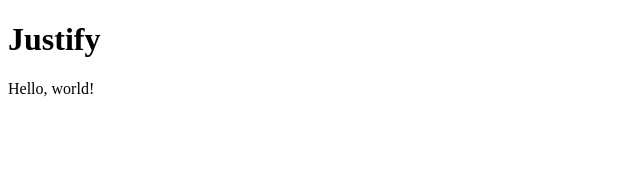
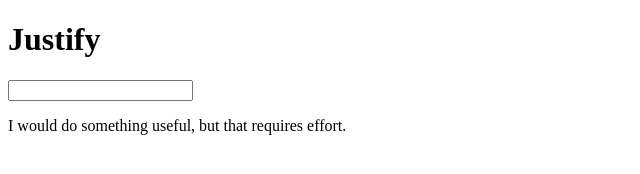
Before and after one commit to hollyhastings/justify, a plain HTML site: page index.html in a window 1280 px wide. Shown: the whole page, without its empty margins (0-640 px from the left). Drawn offline with nearby package versions, Linux system fonts and the light colour scheme.

Commit message:
Add the ability to add a situation

```diff
--- a/app.js
+++ b/app.js
@@ -4,5 +4,6 @@ var app = angular.module('justify', []);
 
 // The main controller for Justify
 app.controller('JustifyController', function ($scope) {
-  $scope.message = 'Hello, world!';
+  $scope.noun = 'effort';
+  $scope.defaultSituation = 'do something useful';
 });
--- a/index.html
+++ b/index.html
@@ -9,7 +9,8 @@
 
   <body>
     <h1>Justify</h1>
-    <p ng-bind="message"></p>
+    <input type="text" ng-model="situation">
+    <p>I would {{situation || defaultSituation}}, but that requires {{noun}}.</p>
 
     <!-- scripts -->
     <script src="https://ajax.googleapis.com/ajax/libs/angularjs/1.3.0-rc.2/angular.js"></script>
```
